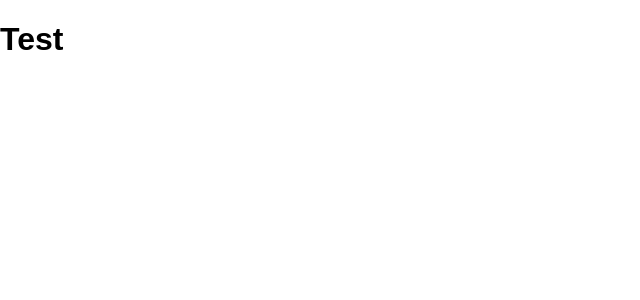
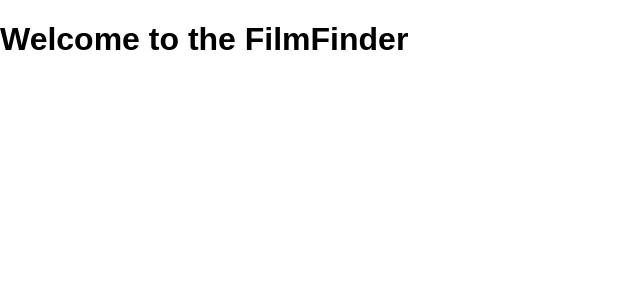
Before and after one commit to CodeDad70/filmfinder, a React (Create React App) app: page / in a window 1280 px wide. Shown: the top 300 px of the page, without its empty margins (0-640 px from the left). Built offline with nearby package versions, Linux system fonts and the light colour scheme.

Commit message:
created folders for containers, components and actions

```diff
--- a/src/App.js
+++ b/src/App.js
@@ -1,12 +1,19 @@
-import React, { Component } from 'react';
+import React from 'react';
 
-class App extends Component {
+
+class App extends React.Component {
   render() {
-      return (
-      <div className="App">
-        <h1>Test</h1>
-      </div>
-      );
+    return (
+
+
+  <div className="card-1">
+    <h1> Welcome to the FilmFinder</h1>
+
+
+  </div>
+    )
   }
-  }
-export default App;;
+}
+
+
+export default App;
```
